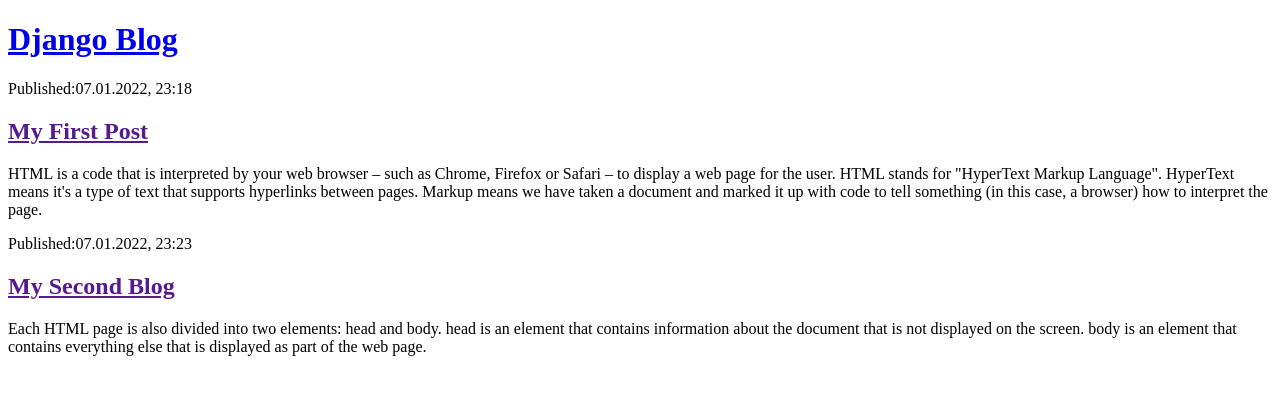
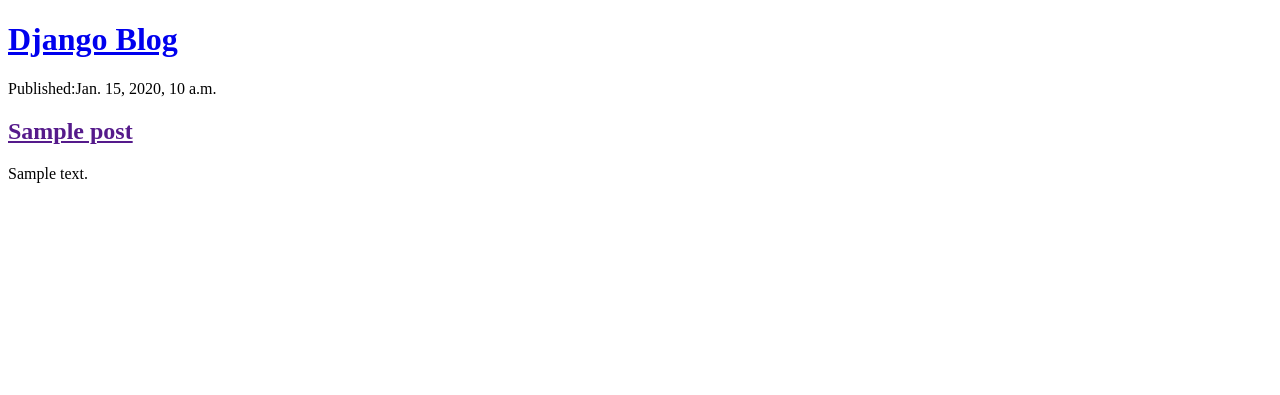
Before and after one commit to shahrukhmansuri97/my-first-blog, a Django app: page / in a window 1280 px wide. Shown: the top 395 px of the page. Run offline with Django 4.2, Linux system fonts and the light colour scheme; tables that the repository leaves empty hold one stand-in row (values such as "Sample post").

Commit message:
MOdified templates to display posts from database

```diff
--- a/blog/views.py
+++ b/blog/views.py
@@ -1,5 +1,8 @@
 from django.shortcuts import render
+from django.utils import timezone
+from .models import Post
 
 
 def post_list(request):
-    return render(request, 'blog/post_list.html', {})
+    posts = Post.objects.filter(published_date__lte=timezone.now()).order_by('published_date')
+    return render(request, 'blog/post_list.html', {'posts': posts})
--- a/templates/blog/post_list.html
+++ b/templates/blog/post_list.html
@@ -8,22 +8,13 @@
     <header>
         <h1><a href="/">Django Blog</a></h1>
     </header>
-    <article>
-        <time>Published:07.01.2022, 23:18</time>
-        <h2><a href="">My First Post</a></h2>
-        <p>HTML is a code that is interpreted by your web browser – such as Chrome, Firefox or Safari – to display a web page for the user.
-            HTML stands for "HyperText Markup Language". HyperText means it's a type of text that supports hyperlinks between pages. Markup means we have taken a document and marked it up with code to tell something (in this case, a browser) how to interpret the page.</p>
-    </article>
-
-    <article>
-        <time>Published:07.01.2022, 23:23</time>
-        <h2><a href="">My Second Blog</a></h2>
-        <p>Each HTML page is also divided into two elements: head and body.
-            head is an element that contains information about the document that is not displayed on the screen.
-            body is an element that contains everything else that is displayed as part of the web page.</p>
-    </article>
-
-
+    {% for post in posts %}
+        <article>
+            <time>Published:{{ post.published_date}}</time>
+            <h2><a href="">{{ post.title}}</a></h2>
+            <p>{{ post.text|linebreaksbr }}</p>
+        </article>
+    {% endfor %}
 
 </body>
 </html>
```
